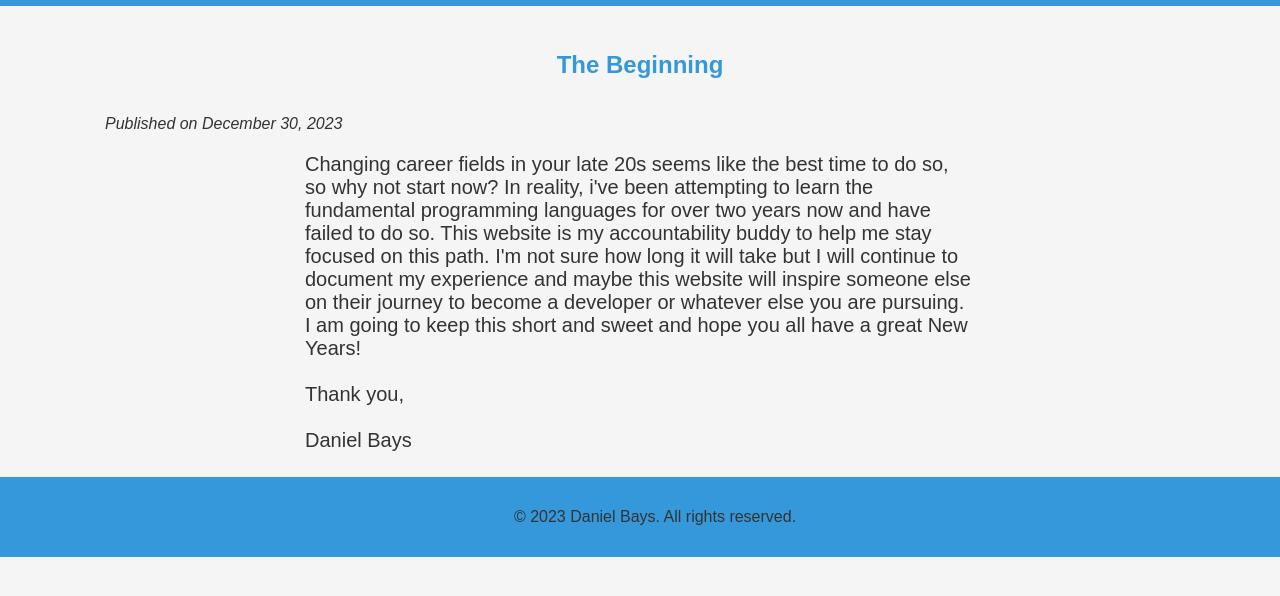
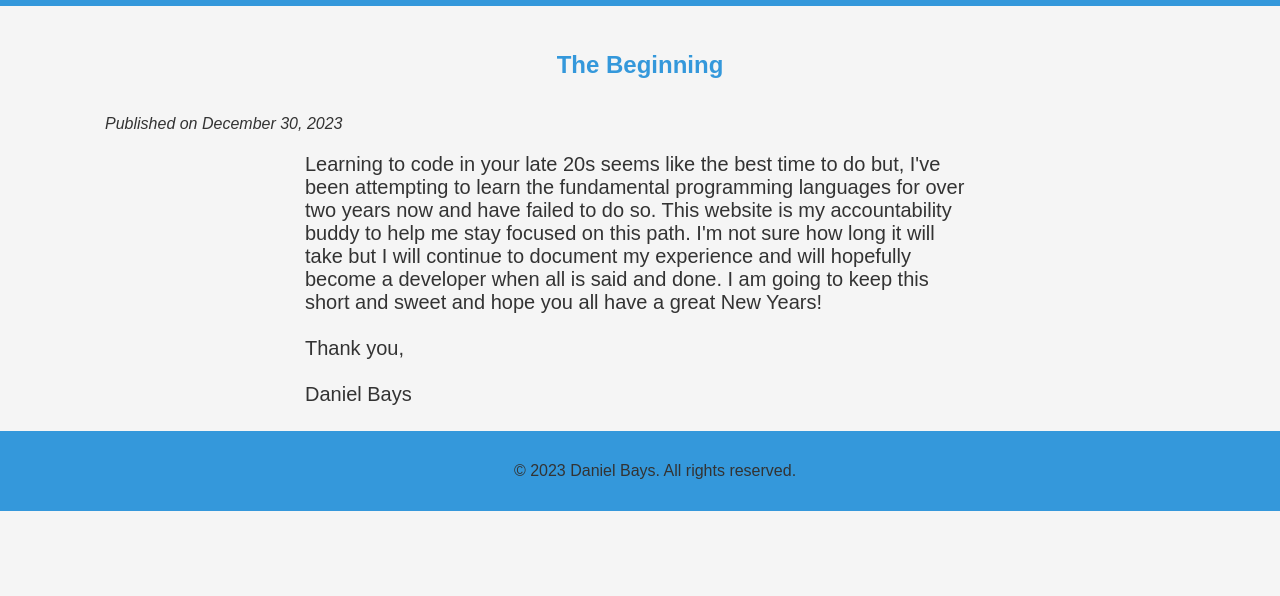
Before and after one commit to DanielBays/Front-End_Learning, a plain HTML site: page Post123023.html in a window 1280 px wide. Shown: the part 112-708 px from the top of the page. Drawn offline with Linux system fonts and the light colour scheme.

Commit message:
Update Post123023.html

```diff
--- a/Post123023.html
+++ b/Post123023.html
@@ -27,11 +27,11 @@
             <p class="post-meta">Published on December 30, 2023</p>
             <article>
             <p>
-                Changing career fields in your late 20s seems like the best time to do so, so why not start now? In reality, i've
+                Learning to code in your late 20s seems like the best time to do but, I've
                 been attempting to learn the fundamental programming languages for over two years now and have failed to do so.
                 This website is my accountability buddy to help me stay focused on this path. I'm not sure how long it will take but I will
-                continue to document my experience and maybe this website will inspire someone else on their journey to become a developer
-                or whatever else you are pursuing. I am going to keep this short and sweet and hope you all have a great New Years!<br><br>
+                continue to document my experience and will hopefully become a developer when all is said and done.
+                I am going to keep this short and sweet and hope you all have a great New Years!<br><br>
                 Thank you,<br><br>
                 Daniel Bays
             </p>
```
